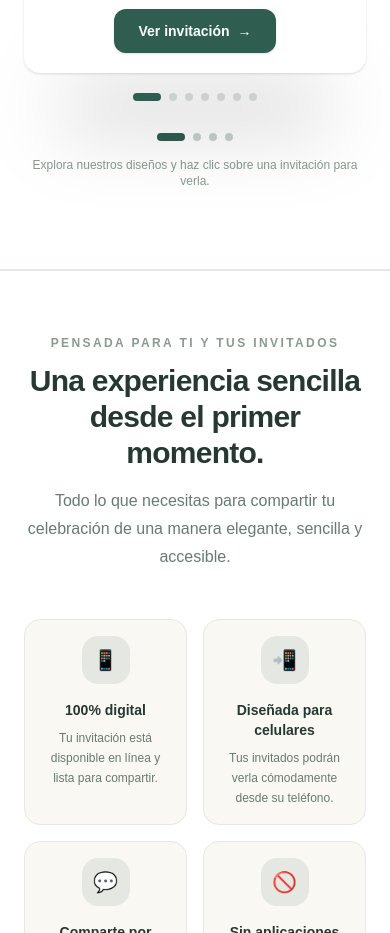
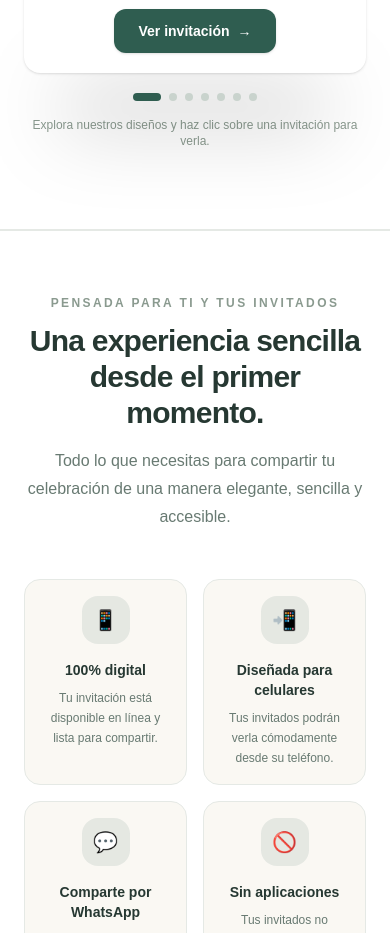
Before and after one commit to davnax9/colibri-invitations, a Next.js app: page / in a window 390 px wide. Shown: the part 2600-3533 px from the top of the page. Built offline with nearby package versions, Linux system fonts and the light colour scheme.

Commit message:
Una descripcion en invitacion cuando es movil

```diff
--- a/components/landing/InvitationBook.tsx
+++ b/components/landing/InvitationBook.tsx
@@ -330,18 +330,16 @@ export default function InvitationBook({ designs }: Props) {
       {/* ===================================================== */}
       {/* INDICADORES */}
       {/* ===================================================== */}
-      <div className="mt-8 flex items-center justify-center gap-2">
+      <div className="mt-8 hidden items-center justify-center gap-2 md:flex">
         {Array.from({
           length: Math.ceil(designs.length / 2),
         }).map((_, index) => {
-          const active =
-            Math.floor(currentPage / 2) === index
+          const active = Math.floor(currentPage / 2) === index
           return (
             <button
               key={index}
               type="button"
               onClick={() => {
-
                 if (!isTurning) {
                   setCurrentPage(index * 2)
                 }
@@ -353,29 +351,19 @@ export default function InvitationBook({ designs }: Props) {
               }`}
               aria-label={`Ir a página ${index + 1}`}
             />
-
           )
-
         })}
-
       </div>
-
-
       {/* ===================================================== */}
       {/* TEXTO */}
       {/* ===================================================== */}
-
       <p className="mt-4 text-center text-xs text-[#8A9A8F]">
         Explora nuestros diseños y haz clic sobre una invitación para verla.
       </p>
-
-
       {/* ===================================================== */}
       {/* ANIMACIONES */}
       {/* ===================================================== */}
-
       <style jsx>{`
-
         /*
          * =====================================================
          * HOJA HACIA ADELANTE
@@ -464,7 +452,6 @@ export default function InvitationBook({ designs }: Props) {
         }
 
       `}</style>
-
     </div>
   )
 }
```
